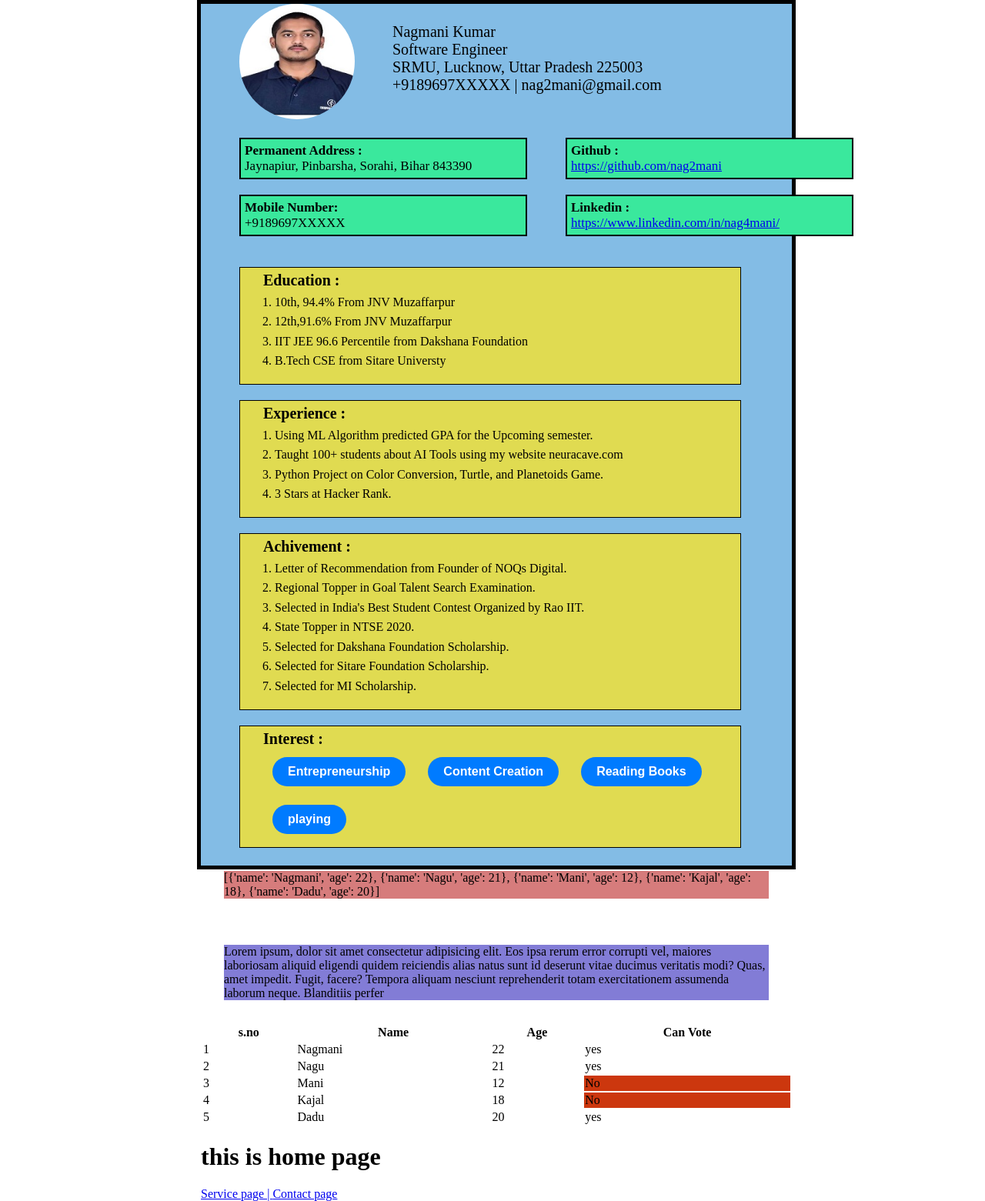
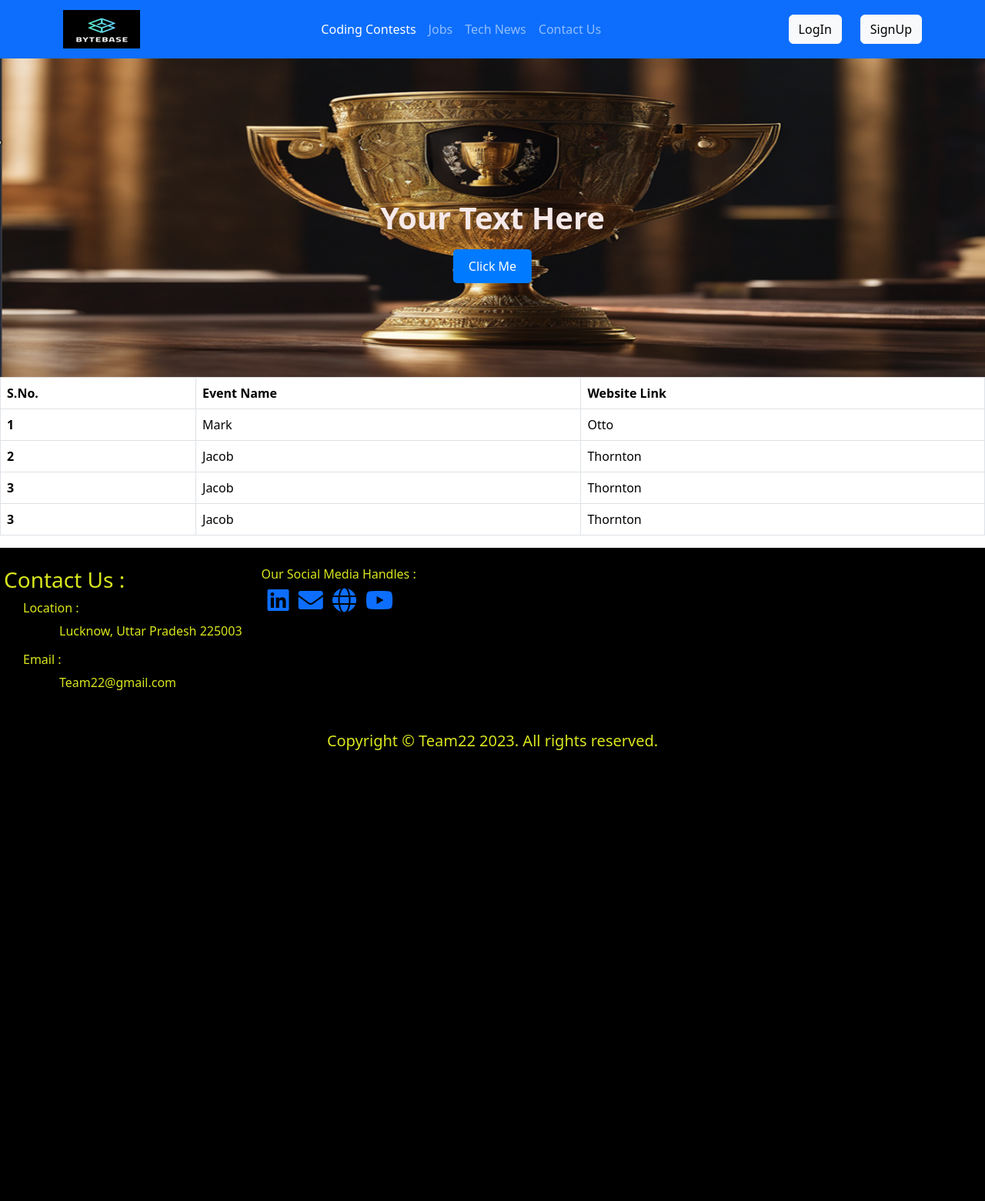
Before and after one commit to nag2mani/BiteBase, a Django app: page / in a window 1280 px wide. Shown: the whole page at 77% size. After the commit the page ends 975 px from the top, so only its background shows below. Run offline with Django 4.2, Linux system fonts and the light colour scheme; some libraries are stand-ins or nearby versions.

```diff
--- a/core/core/urls.py
+++ b/core/core/urls.py
@@ -21,10 +21,9 @@ from home.views import *
 
 
 urlpatterns = [
-    path('', home, name='home'),
+    path('', home, name='contest'),
     # path("home/", home, name='home'),
-    path("service/", service, name='service'),
-    path("contact/", contact, name='contact'),
-    # path('cont-act/', contact),
+    # path("service/", service, name='service'),
+    # path("contact/", contact, name='contact'),
     path('admin/', admin.site.urls),
 ]
--- /dev/null
+++ b/core/home/seed.py
@@ -0,0 +1 @@
+#It will generate data and add to the database.
--- /dev/null
+++ b/core/home/static/contest.css
@@ -0,0 +1,89 @@
+.image-container {
+    position: relative;
+    width: 100%;
+    margin: 0 auto;
+}
+
+.image-container img {
+    width: 100%;
+    height: auto;
+    display: block;
+}
+
+.overlay-text {
+    position: absolute;
+    top: 50%;
+    left: 50%;
+    transform: translate(-50%, -50%);
+    text-align: center;
+    color: rgb(245, 233, 233);
+    font-size: 40px;
+    font-weight: bold;
+}
+
+.action-button {
+    position: absolute;
+    top: 60%;
+    left: 50%;
+    transform: translateX(-50%);
+    background-color: #007bff;
+    color: white;
+    padding: 10px 20px;
+    border: none;
+    border-radius: 5px;
+    font-size: 16px;
+    cursor: pointer;
+}
+
+
+
+
+
+.footer {
+    padding: 5px;
+    width: 100%;
+    background-color: rgb(0, 0, 0);
+    color: rgb(217, 230, 29);
+}
+
+.location, .email, .phone {
+    margin: 10px;
+    padding-left: 15px;
+}
+
+ul {
+    list-style: none;
+    margin-left: 15px;
+}
+
+.social-media {
+    margin-top: 20px;
+    padding-left: 15px;
+}
+
+.social-media>ul>li>a {
+    color: aliceblue;
+    text-decoration: none;
+}
+
+.social-media ul {
+    padding-top: 15px;
+}
+
+.social-media ul li {
+    padding-top: 10px;
+}
+
+.address {
+    display: flex;
+    justify-content: flex-start;
+    flex-wrap: wrap;
+}
+
+.contact {
+    margin: 20px 0;
+}
+
+.copyright {
+    text-align: center;
+}
--- /dev/null
+++ b/core/home/templates/contest.html
@@ -0,0 +1,129 @@
+<!DOCTYPE html>
+<html lang="en">
+
+<head>
+  <meta charset="utf-8">
+  <meta name="viewport" content="width=device-width, initial-scale=1">
+  <title>Bootstrap demo</title>
+  <link rel="stylesheet" href="https://use.fontawesome.com/releases/v5.10.2/css/all.css" />
+  <!-- Bootstrap CSS -->
+  <link href="https://cdn.jsdelivr.net/npm/bootstrap@5.3.2/dist/css/bootstrap.min.css" rel="stylesheet"
+    integrity="sha384-T3c6CoIi6uLrA9TneNEoa7RxnatzjcDSCmG1MXxSR1GAsXEV/Dwwykc2MPK8M2HN" crossorigin="anonymous">
+  <link rel="stylesheet" href='static/contest.css'>
+</head>
+
+<body>
+  <header>
+    <nav class="navbar navbar-expand-lg navbar-dark bg-primary">
+      <div class="container">
+        <a class="navbar-brand" href="#"><img src="static/logo.png" alt="Logo" class="img-fluid" /></a>
+        <button class="navbar-toggler" type="button" data-bs-toggle="collapse" data-bs-target="#navbarNavDropdown"
+          aria-controls="navbarNavDropdown" aria-expanded="false" aria-label="Toggle navigation">
+          <span class="navbar-toggler-icon"></span>
+        </button>
+        <div class="collapse navbar-collapse">
+          <ul class="navbar-nav mx-auto">
+            <li class="nav-item">
+              <a class="nav-link active " href="#">Coding Contests</a>
+            </li>
+            <li class="nav-item">
+              <a class="nav-link" href="#">Jobs</a>
+            </li>
+            <li class="nav-item">
+              <a class="nav-link" href="#">Tech News</a>
+            </li>
+            <li class="nav-item">
+              <a class="nav-link" href="#">Contact Us</a>
+            </li>
+          </ul>
+          <div class="d-flex">
+            <button class="btn btn-light ms-4">LogIn</button>
+            <button class="btn btn-light ms-4">SignUp</button>
+          </div>
+        </div>
+      </div>
+    </nav>
+  </header>
+
+  <div class="body-container">
+    <div class="image-container">
+      <img src="static/contest.png" alt="Background Image">
+      <div class="overlay-text">Your Text Here</div>
+      <button class="action-button">Click Me</button>
+    </div>
+
+    <div class="content-container">
+      <table class="table table-bordered">
+        <thead>
+          <tr>
+            <th scope="col">S.No.</th>
+            <th scope="col">Event Name</th>
+            <th scope="col">Website Link</th>
+          </tr>
+        </thead>
+        <tbody>
+          <tr>
+            <th scope="row">1</th>
+            <td>Mark</td>
+            <td>Otto</td>
+          </tr>
+          <tr>
+            <th scope="row">2</th>
+            <td>Jacob</td>
+            <td>Thornton</td>
+          </tr>
+          <tr>
+            <th scope="row">3</th>
+            <td>Jacob</td>
+            <td>Thornton</td>
+          </tr>
+          <tr>
+            <th scope="row">3</th>
+            <td>Jacob</td>
+            <td>Thornton</td>
+          </tr>
+        </tbody>
+      </table>
+    </div>
+  </div>
+
+  <!-- Section - 5 ; Footer/contacts -->
+  <footer class="footer">
+    <address class="address">
+      <div class="contact">
+        <h3>Contact Us :</h3>
+        <div class="location">
+          <h6>Location :</h6>
+          <ul>
+            <li>Lucknow, Uttar Pradesh 225003</li>
+          </ul>
+        </div>
+        <div class="email">
+          <h6>Email :</h6>
+          <ul>
+            <li>Team22@gmail.com</li>
+          </ul>
+        </div>
+      </div>
+      <div class="social-media">
+        <h6> Our Social Media Handles :</h6>
+        <a href=#><i class="fab fa-linkedin fa-2x ps-2"></i></a>
+        <a href=#><i class="fas fa-envelope fa-2x ps-2"></i></a>
+        <a href=#><i class="fas fa-globe fa-2x ps-2"></i></a>
+        <a href=#><i class="fab fa-youtube fa-2x ps-2"></i></a>
+      </div>
+    </address>
+    <div class="copyright">
+      <h5>Copyright &copy; Team22 2023. All rights reserved.</h5>
+    </div>
+  </footer>
+  </div>
+
+  <body>
+    <script src="https://cdn.jsdelivr.net/npm/bootstrap@5.3.2/dist/js/bootstrap.bundle.min.js"
+      integrity="sha384-C6RzsynM9kWDrMNeT87bh95OGNyZPhcTNXj1NW7RuBCsyN/o0jlpcV8Qyq46cDfL"
+      crossorigin="anonymous"></script>
+  </body>
+</body>
+
+</html>
--- a/core/home/templates/index.html
+++ b/core/home/templates/index.html
@@ -9,7 +9,7 @@
 <body>
     <div class="main_container">
         <div class="head">
-            <div><img src="static/profile.jpg" alt="My image"></div>
+            <div><img src="static/contest.png" alt="My image"></div>
             <div id="main">Nagmani Kumar
                 <div>Software Engineer</div>
                 <div>SRMU, Lucknow, Uttar Pradesh 225003</div>
--- a/core/home/views.py
+++ b/core/home/views.py
@@ -33,14 +33,13 @@ text = """Lorem ipsum, dolor sit amet consectetur adipisicing elit. Eos ipsa rer
 
 #for html templates.
 def home(request):
-    return render(request, 'index.html', context={'my_dict': peoples, 'text':text})
+    return render(request, 'contest.html', context={'my_dict': peoples, 'text':text})
 
 
 def contact(request):
     context = {'page': 'contact'}
     return render(request, 'contact.html', context)
 
-
 def service(request):
     context = {'page': 'service'}
     return render(request, 'service.html', context)
```
Also changed, not shown: core/home/static/contest.png (added), core/home/static/logo.png (added), core/home/static/x1.jpg (added).
